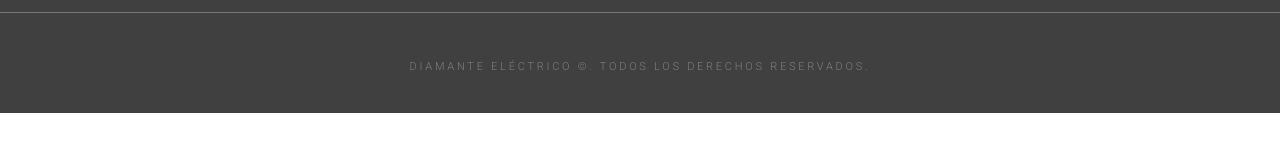
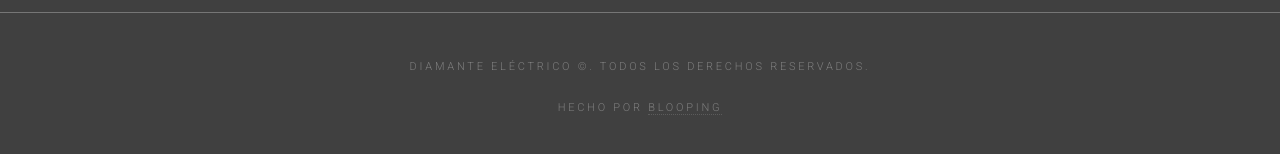
Before and after one commit to bl00p1ng/diamante_electrico, a plain HTML site: page index.html in a window 1280 px wide. Shown: the part 4192-4346 px from the top of the page. Before the commit the page ends 4305 px from the top, so only its background shows below. Drawn offline with Linux system fonts and the light colour scheme.

Commit message:
credits home

```diff
--- a/index.html
+++ b/index.html
@@ -420,6 +420,7 @@
 						</div>
 						<div class="copyright">
 							<p>Diamante Eléctrico &copy;. Todos los derechos reservados.</p>
+							<p>Hecho por <a href="https://blooping.me" target="_blank">Blooping</a></p>
 						</div>
 					</section>
 
```
